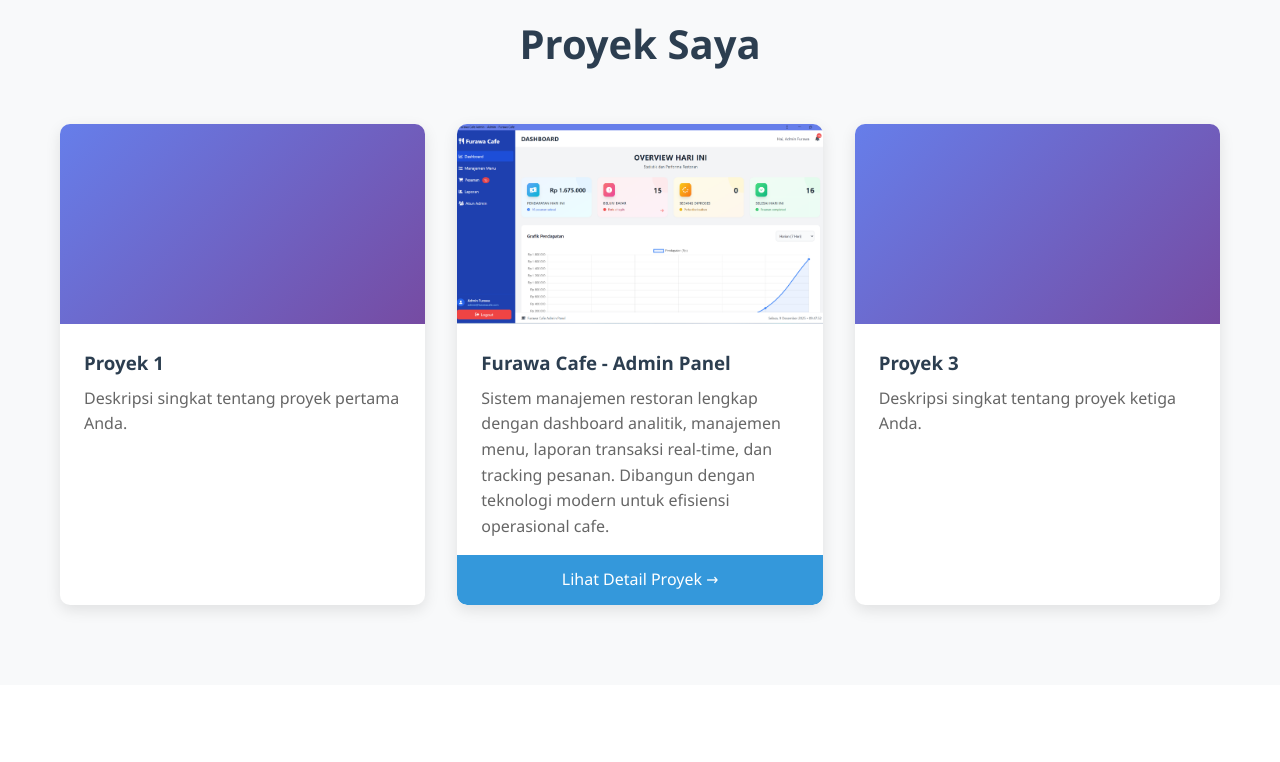
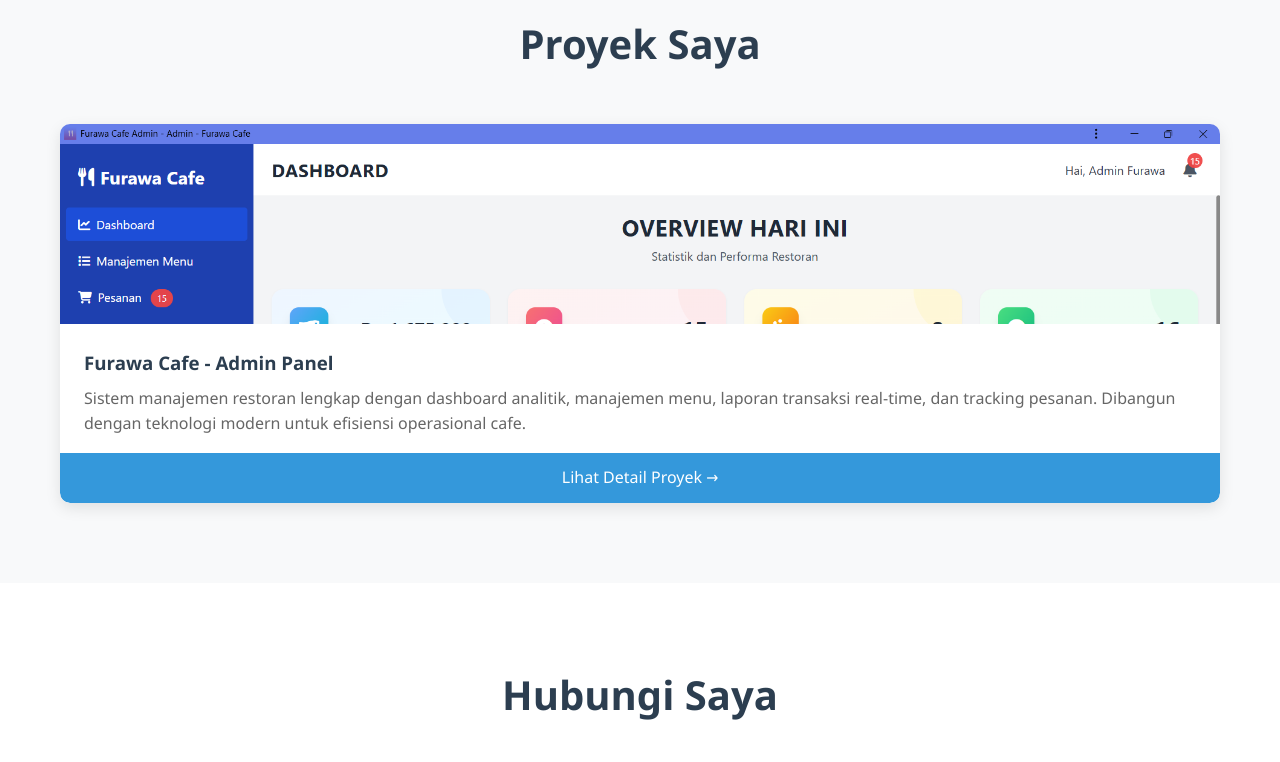
Before and after one commit to saidrifki-uiux/Bagusnurwahit-portofolio, a plain HTML site: page index.html in a window 1280 px wide. Shown: the part 1190-1952 px from the top of the page. Drawn offline with Linux system fonts and the light colour scheme.

Commit message:
index.html

```diff
--- a/index.html
+++ b/index.html
@@ -41,11 +41,6 @@
         <div class="container">
             <h2 class="section-title">Proyek Saya</h2>
             <div class="project-grid">
-                <div class="project-card">
-                    <div class="project-image"></div>
-                    <h3>Proyek 1</h3>
-                    <p>Deskripsi singkat tentang proyek pertama Anda.</p>
-                </div>
                 <div class="project-card project-clickable">
                     <img src="images/dashboard.png" alt="Furawa Cafe Dashboard" class="project-image-real">
                     <div class="project-content">
@@ -53,11 +48,6 @@
                         <p>Sistem manajemen restoran lengkap dengan dashboard analitik, manajemen menu, laporan transaksi real-time, dan tracking pesanan. Dibangun dengan teknologi modern untuk efisiensi operasional cafe.</p>
                         <a href="furawa-detail.html" class="view-details-link">Lihat Detail Proyek →</a>
                     </div>
-                </div>
-                <div class="project-card">
-                    <div class="project-image"></div>
-                    <h3>Proyek 3</h3>
-                    <p>Deskripsi singkat tentang proyek ketiga Anda.</p>
                 </div>
             </div>
         </div>
```
